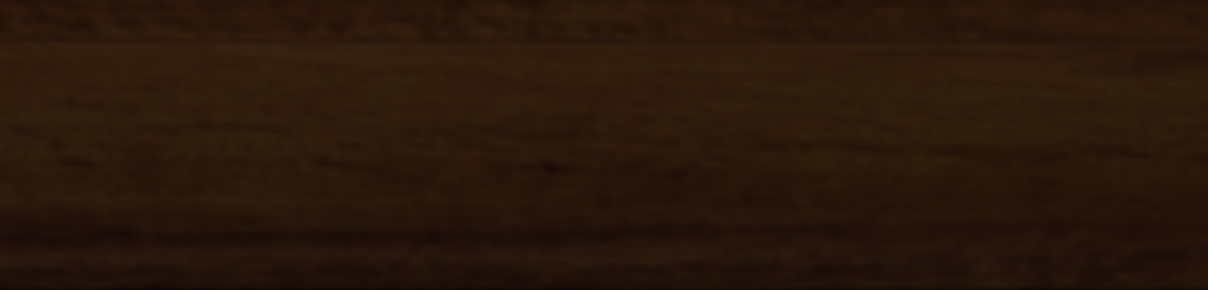
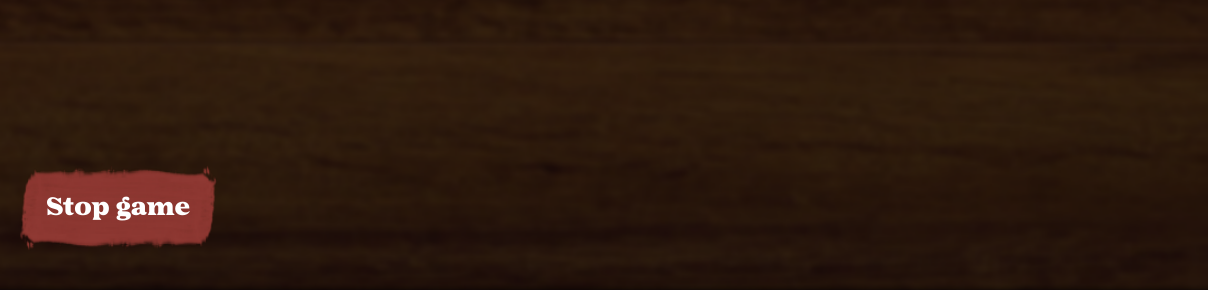
Before and after one commit to jarnethorrez/vaneycksview, an Electron app: page game.html in a window 1208 px wide. Shown: the part 510-800 px from the top of the page. Drawn offline with Linux system fonts and the light colour scheme.

Commit message:
Basic game setup finished

```diff
--- a/css/fonts.css
+++ b/css/fonts.css
@@ -13,3 +13,11 @@
        url('../assets/fonts/cochin-bold.ttf') format('truetype');
   font-weight: bold;
 }
+
+@font-face {
+  font-family: 'Scribe';
+  src: url('../assets/fonts/scribe.woff2') format('woff2'),
+       url('../assets/fonts/scribe.woff') format('woff'),
+       url('../assets/fonts/scribe.ttf') format('truetype');
+  font-weight: regular;
+}
--- a/css/main.css
+++ b/css/main.css
@@ -9,13 +9,20 @@ body {
   font-size: 62.5%;
 }
 
+.btn {
+  font-family: 'Scribe';
+}
+
+.ingame-left {
+  width: 28%;
+}
+
 .clock {
-  width: 28%;
   display: grid;
   grid-template-columns: 100%;
   grid-template-rows: 6fr 4fr;
   transform-origin: top center;
-  animation: swingClock 2s infinite;
+  animation: swingClock 3s infinite;
   animation-timing-function: ease-in-out;
 }
 
@@ -48,3 +55,22 @@ body {
   grid-row: 2 / span 1;
   align-self: center;
 }
+
+.stop {
+  width: 28%;
+  position: absolute;
+  bottom: 3vw;
+}
+
+.stop a {
+  background: url(../assets/img/stopbtn.png);
+  background-size: 100% 100%;
+  color: white;
+  text-decoration: none;
+  font-size: 2vw;
+  width: 60%;
+  margin: 0 35% 0 5%;
+  display: block;
+  text-align: center;
+  padding: 4.5vh 0 4vh;
+}
--- a/index.html
+++ b/game.html
@@ -9,10 +9,14 @@
 </head>
 <body>
 
-  <div class="clock">
+  <section class="ingame-left">
+    <div class="clock">
 
-  </div>
-
+    </div>
+    <div class="stop btn">
+      <a href="stopgame.html">Stop game</a>
+    </div>
+  </section>
 
   <script src="js/script.js" charset="utf-8"></script>
 
```
Also changed, not shown: assets/fonts/scribe.ttf (added), assets/fonts/scribe.woff (added), assets/fonts/scribe.woff2 (added), assets/img/stopbtn.png (added), 1 other file.
